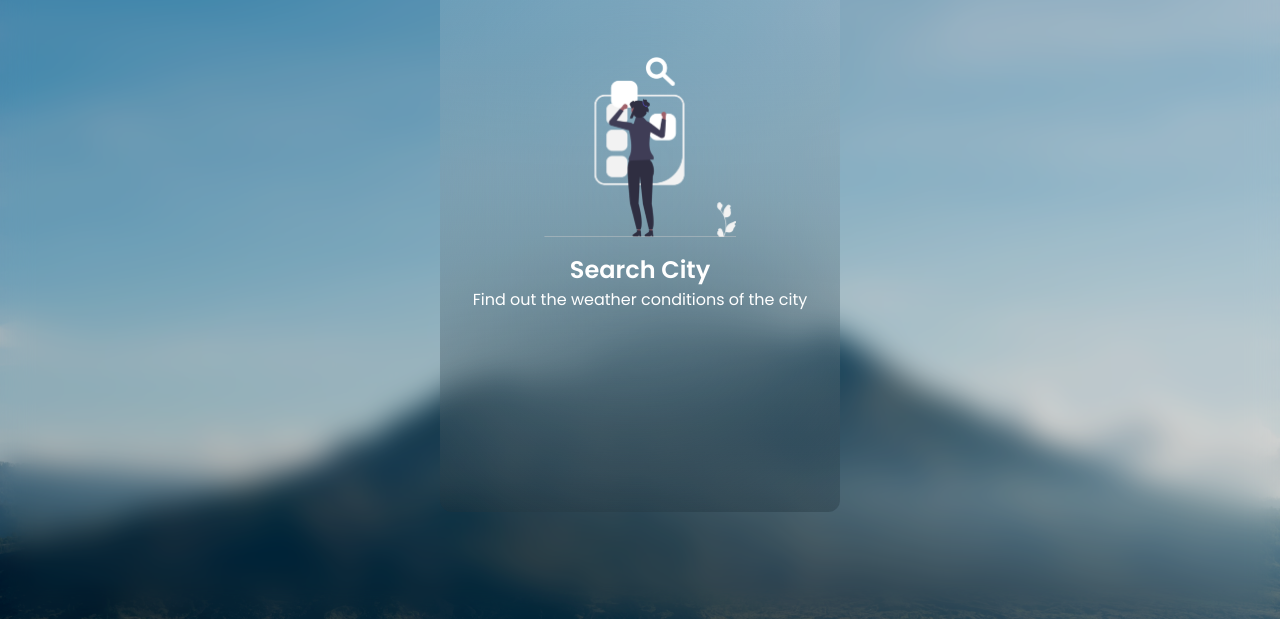
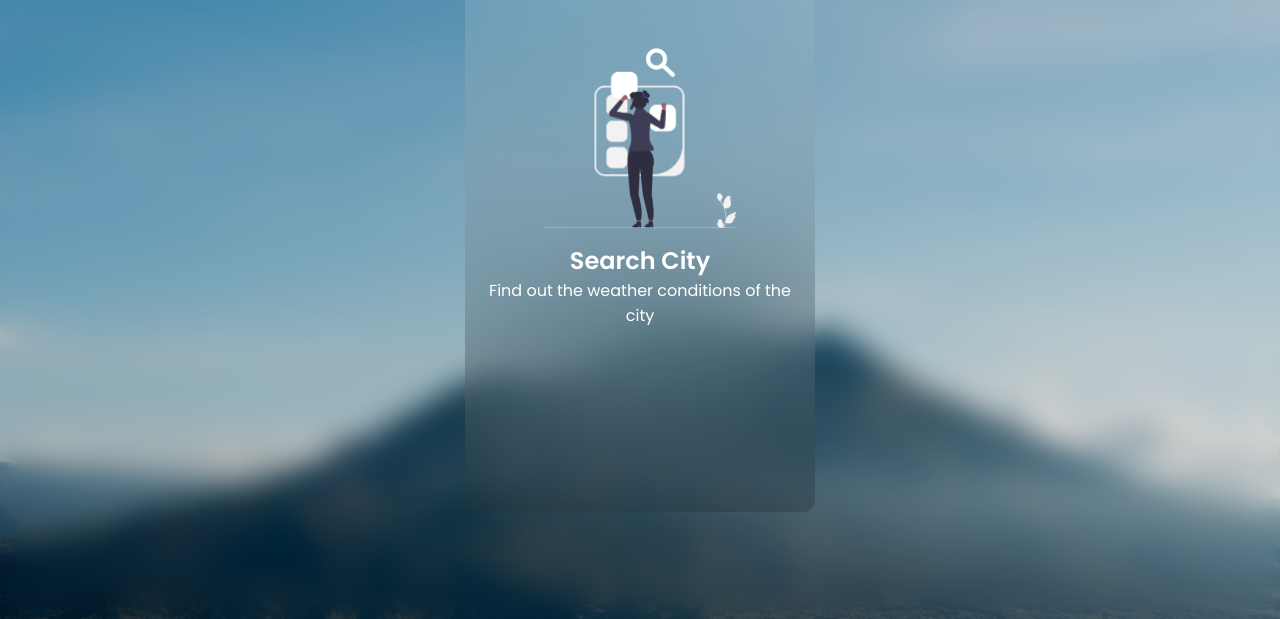
Before and after one commit to syedshafinahmed/Weather-APP, a plain HTML site: page index.html in a window 1280 px wide. Shown: the part 181-800 px from the top of the page. Drawn offline with nearby package versions, Linux system fonts and the light colour scheme.

```diff
--- a/style.css
+++ b/style.css
@@ -34,7 +34,7 @@ body::before {
 }
 
 .main-container {
-    width: 400px; /* 300*/
+    width: 350px; /* 300*/
     height: 585px;
     z-index: 1;
     background: linear-gradient(to top, rgba(0, 0, 0, 0.15), rgba(255, 255, 255, 0.15));
```
